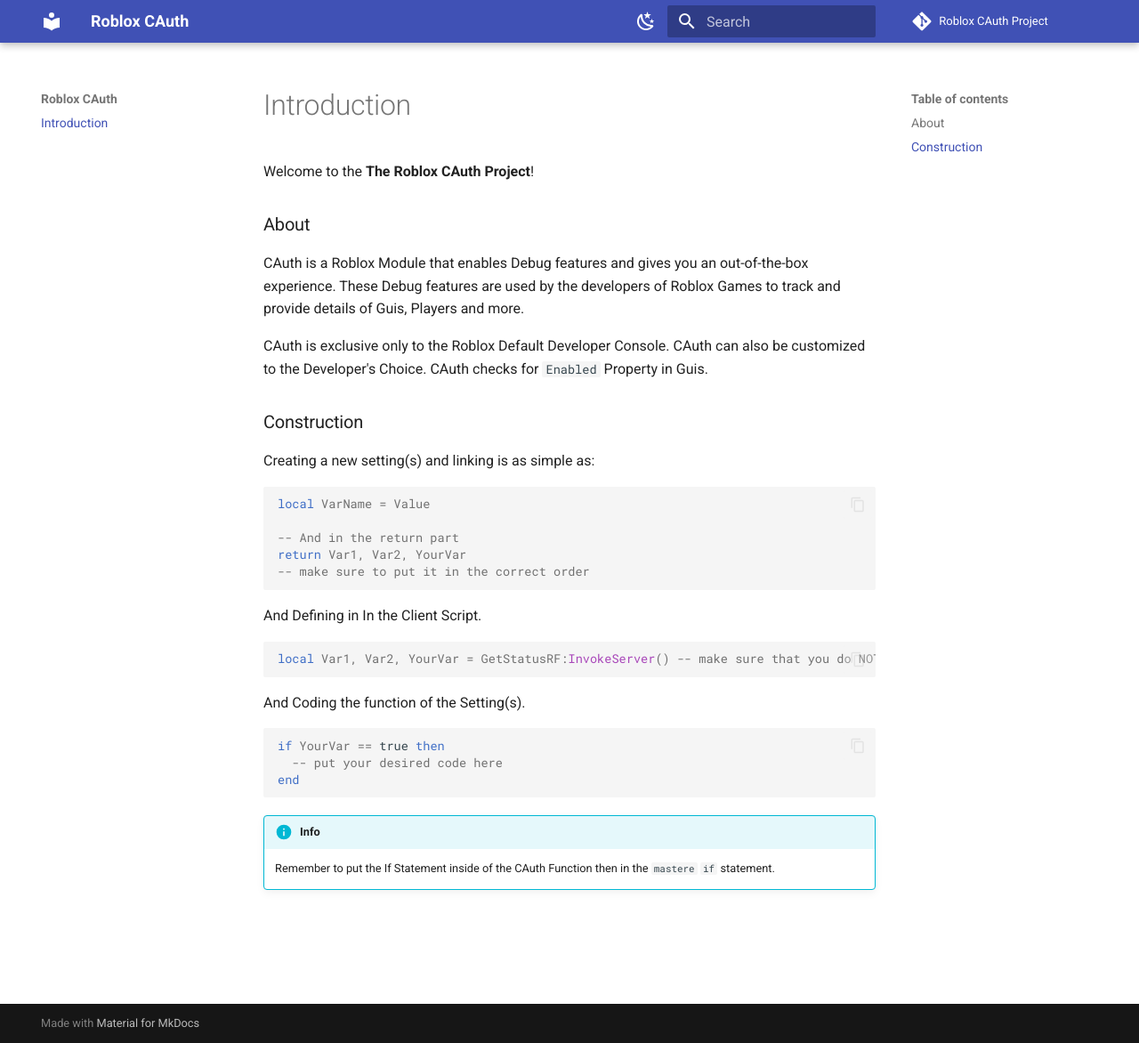
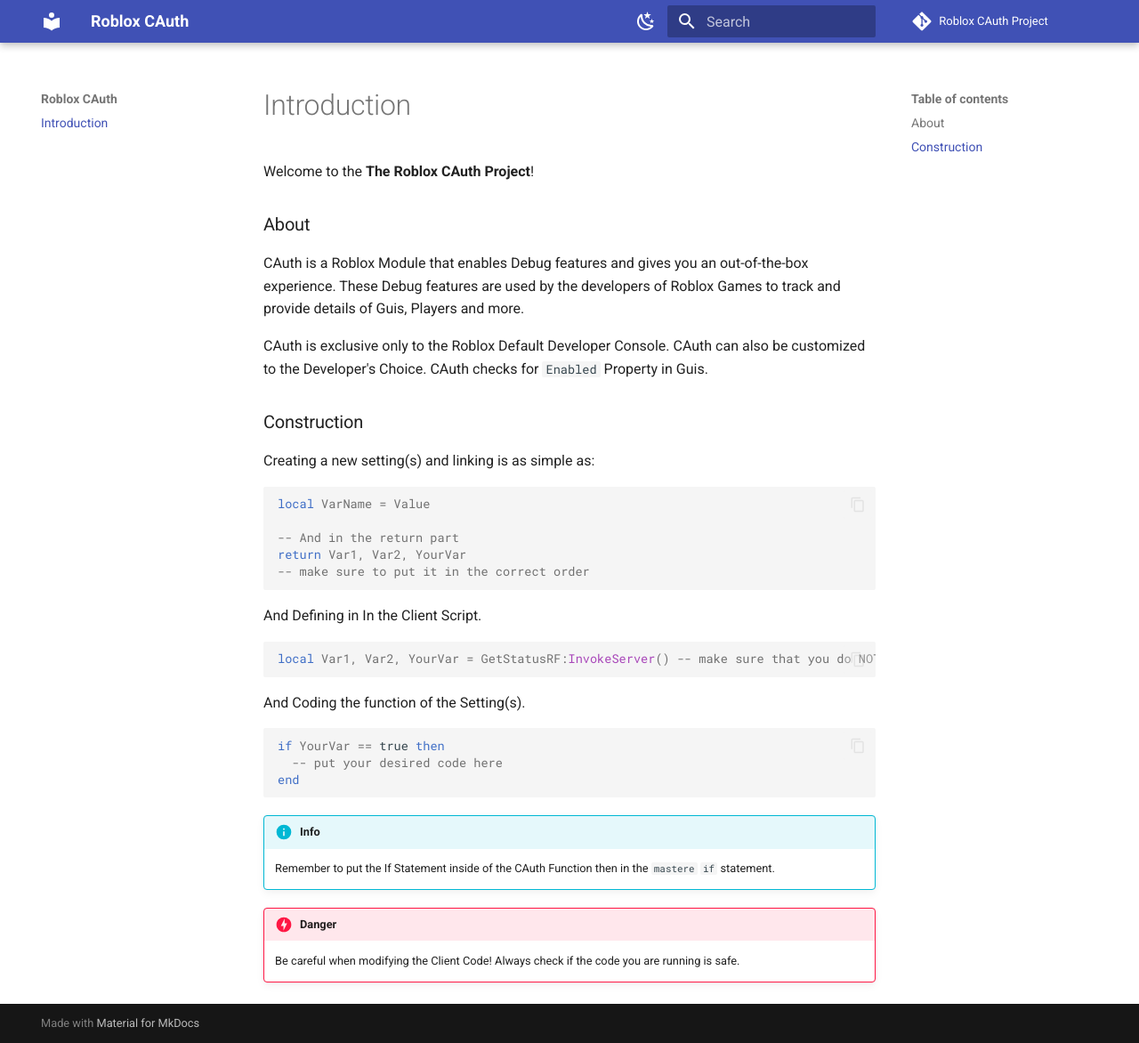
Before and after one commit to LegitCirtuitz/rblxcauth, an MkDocs documentation site: the page built from docs/index.md, in a window 1280 px wide and 1172 px high. Shown: the whole window at 89% size. Built offline with MkDocs 1.6.1 and Material for MkDocs 9.7.7, drawn with Linux system fonts in a browser that asks for light colours; comment, search, counter and statistics services are not loaded.

Commit message:
Update index.md

````diff
--- a/docs/index.md
+++ b/docs/index.md
@@ -29,3 +29,6 @@
 ```
 !!! info
     Remember to put the If Statement inside of the CAuth Function then in the ``mastere`` `if` statement.
+
+!!! danger
+    Be careful when modifying the Client Code! Always check if the code you are running is safe.
````
